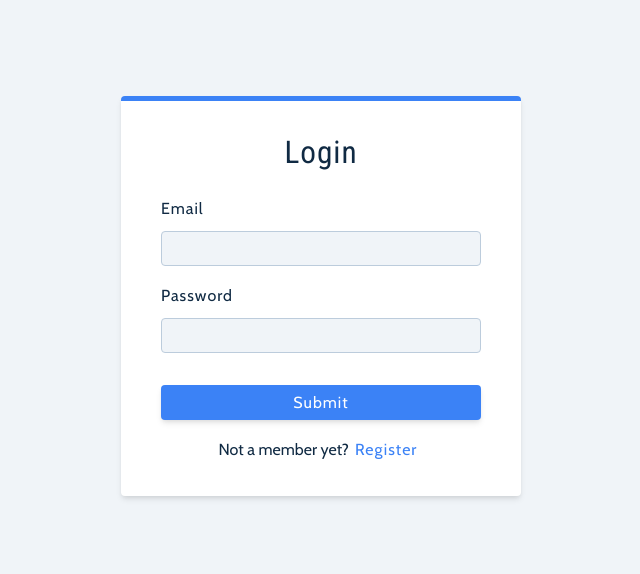
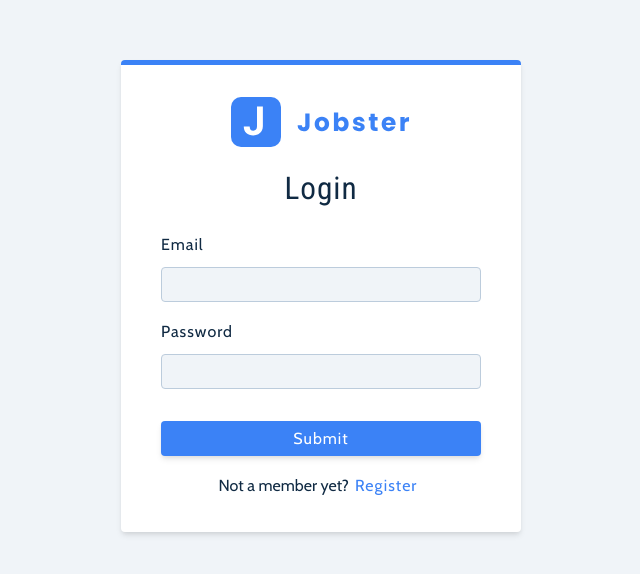
Before and after one commit to ottakist/jobster, a React (Vite) app: page /register in a window 1280 px wide. Shown: the part 104-678 px from the top of the page, without its empty margins (319-959 px from the left). Built offline with nearby package versions, Linux system fonts and the light colour scheme.

Commit message:
logo fix

```diff
--- a/src/pages/Landing.jsx
+++ b/src/pages/Landing.jsx
@@ -1,5 +1,5 @@
 import main from '../assets/images/main.svg';
-import Logo from '../components/Logo';
+import {Logo} from '../components';
 import Wrapper from '../assets/wrappers/LandingPage';
 import { Link } from 'react-router-dom';
 const Landing = () => {
--- a/src/pages/Register.jsx
+++ b/src/pages/Register.jsx
@@ -1,5 +1,5 @@
 import React, { useEffect, useState } from 'react';
-import Logo from '../components/Logo';
+import {Logo} from '../components/';
 import Wrapper from '../assets/wrappers/RegisterPage';
 import FormRow from '../components/FormRow';
 import { toast } from 'react-toastify';
@@ -53,6 +53,7 @@ const Register = () => {
   return (
     <Wrapper className='full-page'>
       <form className='form' onSubmit={onSubmit}>
+        <Logo />
         <h3>{userData.isMember ? 'Login' : 'Register'}</h3>
         {!userData.isMember && (
           <FormRow
```
